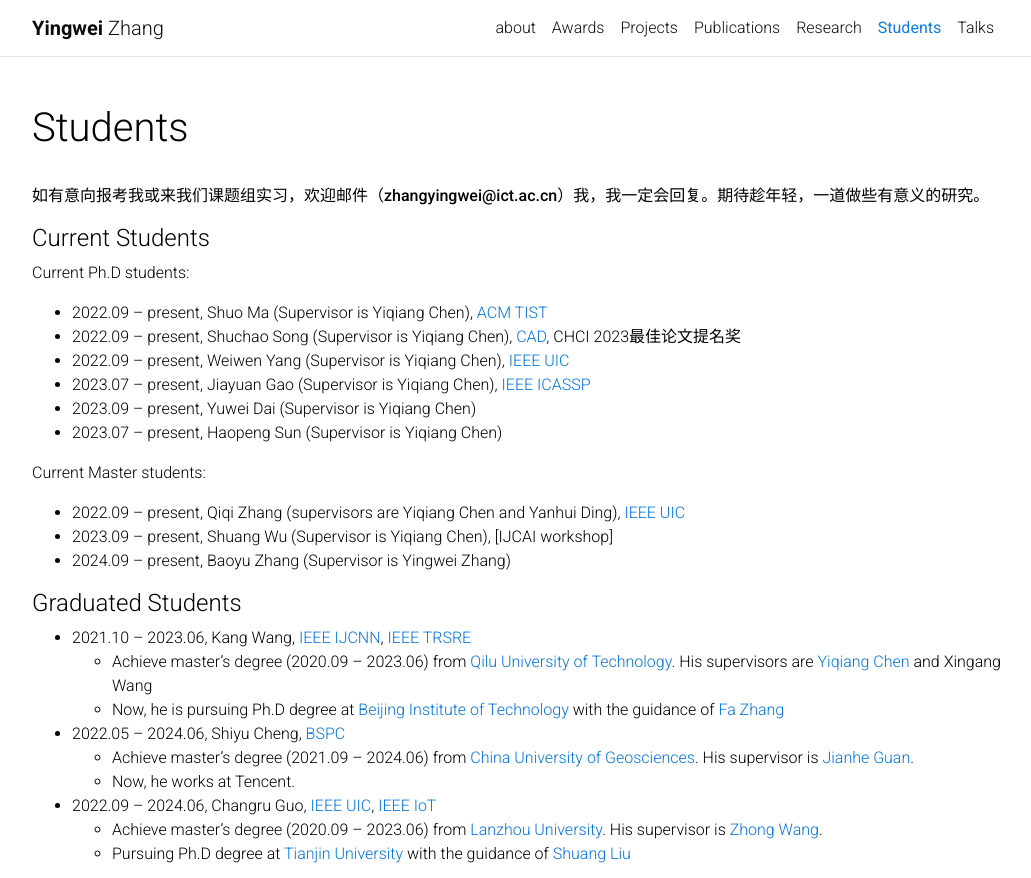
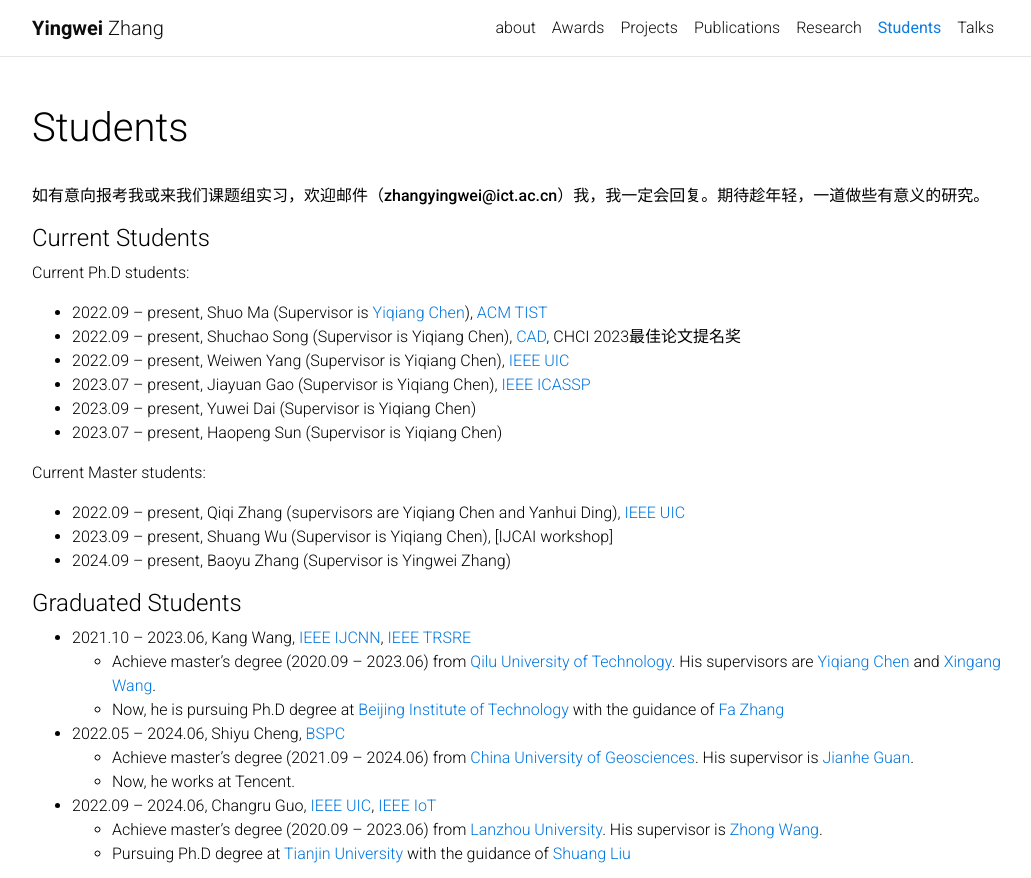
Before and after one commit to M-youyou/M-youyou.github.io, a Jekyll site: the page built from _pages/others.md, in a window 1280 px wide and 982 px high, cut to the strip 0-878 px from the top of the window. Shown: the whole strip, without its empty margins (123-1154 px from the left). Built offline with Jekyll 4.4.1, drawn with Linux system fonts in a browser that asks for light colours; comment, search, counter and statistics services are not loaded; part of the change alters nothing that is shown.

```diff
--- a/_pages/others.md
+++ b/_pages/others.md
@@ -12,7 +12,7 @@ nav_order: 4
 
 Current Ph.D students:
 
-- 2022.09 -- present, Shuo Ma (Supervisor is Yiqiang Chen), [ACM TIST](https://dl.acm.org/doi/full/10.1145/3625238)
+- 2022.09 -- present, Shuo Ma (Supervisor is [Yiqiang Chen](http://www.ict.ac.cn/sourcedb/cn/jssrck/200909/t20090917_2496596.html)), [ACM TIST](https://dl.acm.org/doi/full/10.1145/3625238)
 - 2022.09 -- present, Shuchao Song (Supervisor is Yiqiang Chen), [CAD](https://www.jcad.cn/en/article/doi/10.3724/SP.J.1089..2024-00052), CHCI 2023最佳论文提名奖
 - 2022.09 -- present, Weiwen Yang (Supervisor is Yiqiang Chen), [IEEE UIC](https://ieeexplore.ieee.org/abstract/document/10448719)
 - 2023.07 -- present, Jiayuan Gao (Supervisor is Yiqiang Chen), [IEEE ICASSP](https://ieeexplore.ieee.org/abstract/document/10446819)
@@ -29,7 +29,7 @@ Current Master students:
 #### Graduated Students
 
 - 2021.10 -- 2023.06, Kang Wang, [IEEE IJCNN](https://ieeexplore.ieee.org/abstract/document/9892711), [IEEE TRSRE](https://ieeexplore.ieee.org/abstract/document/10175382)
-  - Achieve master's degree (2020.09 -- 2023.06) from [Qilu University of Technology](https://www.qlu.edu.cn/). His supervisors are [Yiqiang Chen](http://www.ict.ac.cn/sourcedb/cn/jssrck/200909/t20090917_2496596.html) and Xingang Wang
+  - Achieve master's degree (2020.09 -- 2023.06) from [Qilu University of Technology](https://www.qlu.edu.cn/). His supervisors are [Yiqiang Chen](http://www.ict.ac.cn/sourcedb/cn/jssrck/200909/t20090917_2496596.html) and [Xingang Wang](http://teacher.qlu.edu.cn/xxxy/wxg/main.htm).
   - Now, he is pursuing Ph.D degree at [Beijing Institute of Technology](https://www.bit.edu.cn/) with the guidance of [Fa Zhang](https://smt.bit.edu.cn/szdw/jsml/bssds/6de6308941ca4ed0bfb252e52087598a.htm)
 - 2022.05 -- 2024.06, Shiyu Cheng, [BSPC]()
   - Achieve master's degree (2021.09 -- 2024.06) from [China University of Geosciences](https://www.cugb.edu.cn/). His supervisor is [Jianhe Guan](https://www.x-mol.com/university/faculty/206980).
```
